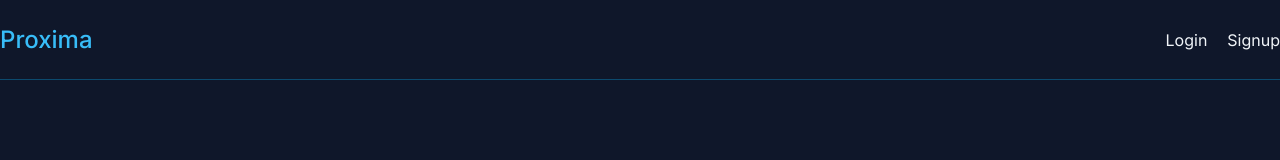
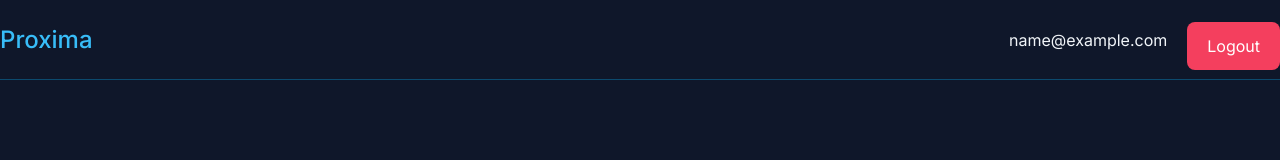
Before and after one commit to kajal-rekha/proxima-client, a React (Create React App) app: page / in a window 1280 px wide. Shown: the top 160 px of the page. Built offline with nearby package versions, Linux system fonts and the light colour scheme; no server answers; sample sign-in values are in the browser's storage; the HTML template or start-up script is replaced by a standard one.

Commit message:
logout added

```diff
--- a/src/App.js
+++ b/src/App.js
@@ -8,6 +8,7 @@
 
 function App() {
   const { user } = useAuthContext();
+
   return (
     <div className="app bg-slate-900 text-slate-100 min-h-screen">
       <Navbar />
--- a/src/components/Navbar.js
+++ b/src/components/Navbar.js
@@ -1,5 +1,16 @@
 import { Link } from "react-router-dom";
+import { useAuthContext } from "../hooks/useAuthContext";
+import { useLogout } from "../hooks/useLogout";
+
 const Navbar = () => {
+  const { user } = useAuthContext();
+
+  const { logout } = useLogout();
+
+  const handleLogout = () => {
+    logout();
+  };
+
   return (
     <div className=" navbar container mx-auto h-20 flex items-center justify-between border-b border-sky-900 ">
       <Link to="/" className=" logo text-2xl font-medium text-sky-400">
@@ -7,12 +18,29 @@
       </Link>
 
       <nav className="flex gap-5">
+        {!user && (
+          <div className="flex gap-5">
             <Link to="/login" className=" hover:text-sky-400 duration-300">
               Login
             </Link>
             <Link to="/signup" className=" hover:text-sky-400 duration-300">
               Signup
             </Link>
+          </div>
+        )}
+
+        {user && (
+          <div className="flex gap-5 items-center">
+            <span>{user.email}</span>
+            <button
+              onClick={handleLogout}
+              type="submit"
+              className="bg-rose-500 text-white py-3 px-5 rounded-lg mt-3 hover:bg-sky-50 hover:text-slate-900 duration-300"
+            >
+              Logout
+            </button>
+          </div>
+        )}
       </nav>
     </div>
   );
--- a/src/context/AuthContext.js
+++ b/src/context/AuthContext.js
@@ -28,7 +28,7 @@
 export const AuthContextProvider = ({ children }) => {
   const [state, dispatch] = useReducer(authReducer, initialState);
 
-  console.log("Auth State: ", state.user);
+  // console.log("Auth State: ", state.user);
 
   return (
     <AuthContext.Provider value={{ ...state, dispatch }}>
--- /dev/null
+++ b/src/hooks/useLogout.js
@@ -0,0 +1,16 @@
+import { useAuthContext } from "./useAuthContext";
+
+export const useLogout = () => {
+  const { dispatch: logoutDispatch } = useAuthContext();
+
+  const logout = () => {
+    // clear is
+    localStorage.removeItem("user");
+
+    // dispatch logout
+
+    logoutDispatch({ type: "LOGOUT" });
+  };
+
+  return { logout };
+};
```
Lines whose indentation alone changed are shown as unchanged.
